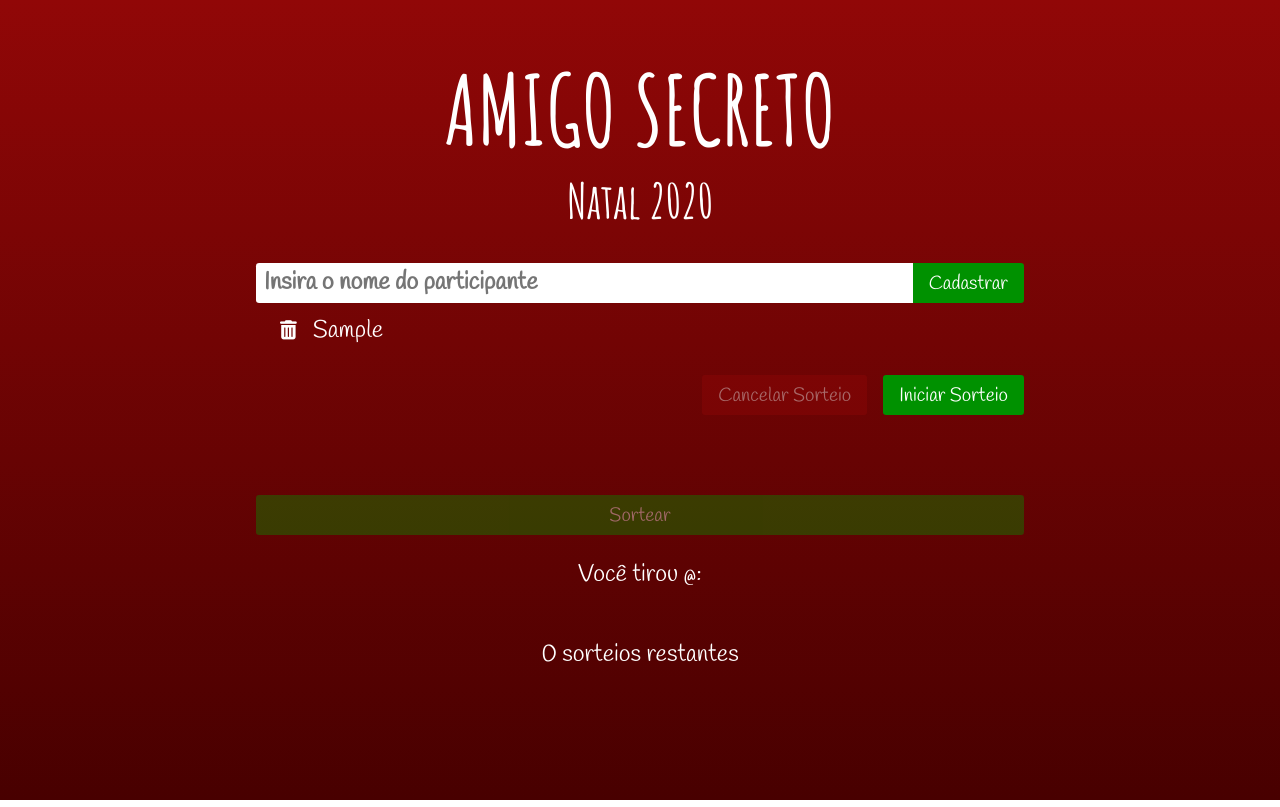
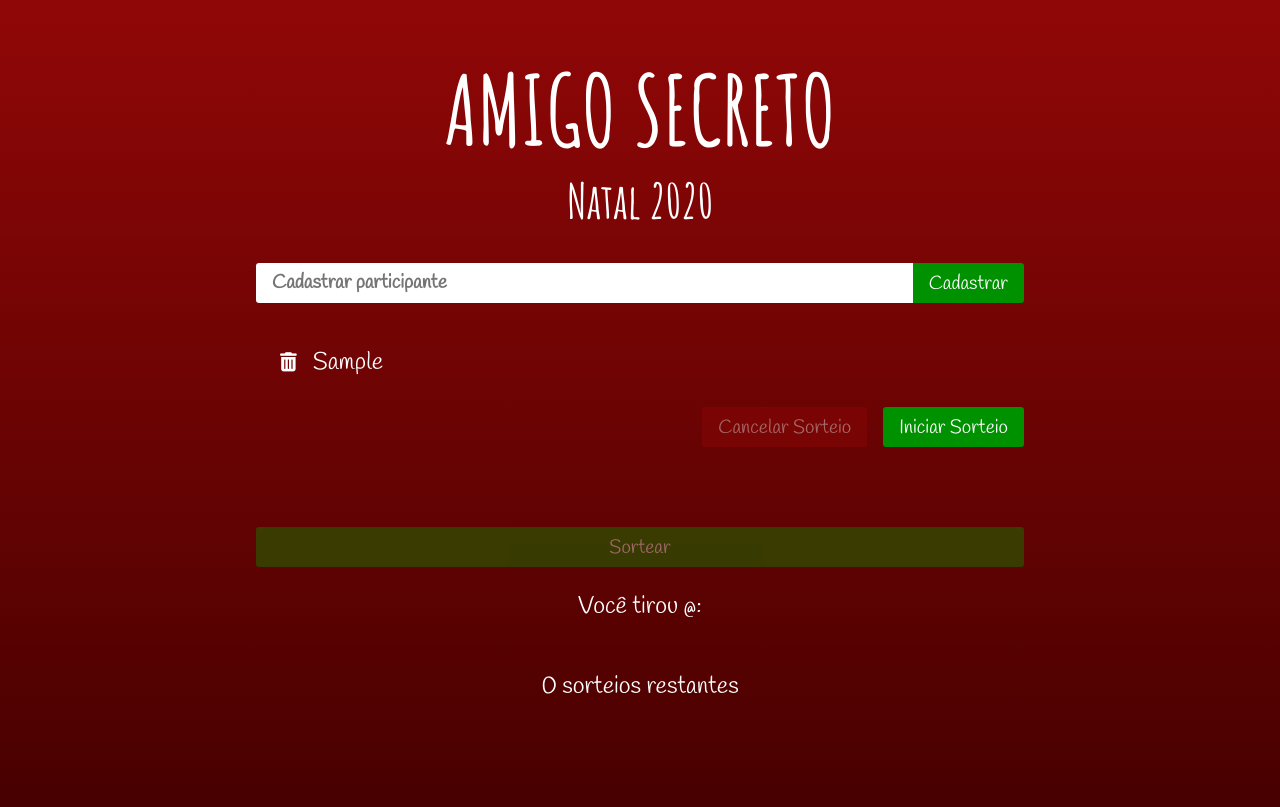
Before and after one commit to ammtsz/sorteador, a React (Create React App) app: page / in a window 1280 px wide. Both pictures are taken after typing "Sample" into the empty fields and a click on the button "Cadastrar". Built offline with nearby package versions, Linux system fonts and the light colour scheme; no server answers; the database is empty.

Commit message:
added alert bar when draw starts

```diff
--- a/src/App.js
+++ b/src/App.js
@@ -26,7 +26,7 @@ function App() {
     event.preventDefault();
     setNamesList([...namesList, newName]);
 
-    setNewName("")
+    setNewName("");
   };
 
   // SAVE NEW NAME ADDED ON INPUT =====================================================
@@ -53,9 +53,9 @@ function App() {
     await firestore
       .collection("status")
       .doc("aN9PyAoG8ttS3RK3L7ur")
-      .update({started: status});
+      .update({ started: status });
 
-      getStatus();
+    getStatus();
   };
 
   // UPDATE LIST ON FIRESTORE =========================================================
@@ -109,12 +109,18 @@ function App() {
 
   useEffect(() => {
     getList();
-    getStatus()
+    getStatus();
   }, [drawList, started]);
 
   return (
     <div className="drawer">
       <header className="header">
+        {started ? (
+          <div className="header__draw-status">
+            <span>ATENÇÃO: SORTEIO EM ANDAMENTO</span>
+          </div>
+        ) : null}
+
         <h1>AMIGO SECRETO</h1>
         <h4>Natal 2020</h4>
       </header>
@@ -126,7 +132,7 @@ function App() {
           >
             <input
               type="text"
-              placeholder="Insira o nome do participante"
+              placeholder="Cadastrar participante"
               name="name"
               value={newName}
               autoComplete="off"
@@ -134,11 +140,12 @@ function App() {
                 handleChange(event);
               }}
             />
+
             <button
               type="submit"
               id="register-btn"
+              className="registration__form--btn"
               disabled={started}
-              className="registration__form--btn"
             >
               Cadastrar
             </button>
@@ -149,9 +156,10 @@ function App() {
               <span key={index} className="registration__list--name">
                 <button
                   className="registration__list--delete-btn"
+                  disabled={started}
                   onClick={() => deleteName(index)}
                 >
-                  <i className="fas fa-trash-alt"></i>
+                  {!started ? <i className="fas fa-trash-alt"></i> : null}
                 </button>
                 {name}
               </span>
@@ -192,6 +200,7 @@ function App() {
           </p>
         </section>
       </main>
+
     </div>
   );
 }
--- a/src/App.scss
+++ b/src/App.scss
@@ -6,7 +6,7 @@ $dark: rgb(0, 0, 0);
 $light: rgb(255, 255, 255);
 
 body {
-  font-family: 'Handlee', cursive;
+  font-family: "Handlee", cursive;
   color: $light;
   background-image: linear-gradient(to bottom, $red, $darkred);
   min-height: 100vh;
@@ -21,9 +21,10 @@ button {
   color: $light;
   height: 2.5rem;
   padding: 0.5rem 1rem;
-  font-family: 'Handlee', cursive;
+  font-family: "Handlee", cursive;
   font-size: 1.2rem;
   cursor: pointer;
+  transition-duration: 0.3s;
 
   &:hover {
     background-color: $darkgreen;
@@ -32,6 +33,26 @@ button {
 
 :disabled {
   opacity: 0.4;
+  cursor: auto !important;
+}
+
+.header__draw-status,
+.footer__draw-status {
+  position: fixed;
+  display: block;
+  width: 100%;
+  font-size: 1rem;
+  margin: 0;
+  padding: 1rem 0;
+  background-color: $dark;
+  text-align: center;
+}
+.header__draw-status {
+  top: 0;
+}
+
+.footer__draw-status {
+  bottom: 0;
 }
 
 .drawer {
@@ -42,9 +63,10 @@ button {
     @media (max-width: 576px) {
       font-size: 2rem;
     }
+
     h1,
     h4 {
-      font-family: 'Amatic SC', cursive;
+      font-family: "Amatic SC", cursive;
       margin: 0rem;
       padding: 0;
     }
@@ -78,13 +100,13 @@ button {
           border: none;
           outline: none;
           height: 1.5rem;
-          padding: 0.5rem;
+          padding: 0.5rem 1rem;
 
           border-radius: 0.2rem 0 0 0.2rem;
 
-          font-family: 'Handlee', cursive;
+          font-family: "Handlee", cursive;
           font-weight: 700;
-          font-size: 1.5rem;
+          font-size: 1.2rem;
           flex-grow: 1;
 
           @media (max-width: 576px) {
@@ -114,6 +136,8 @@ button {
         display: flex;
         flex-wrap: wrap;
         justify-content: flex-start;
+        margin-top: 2rem;
+
         .registration__list--name {
           width: 10rem;
           margin: 0.5rem;
```
